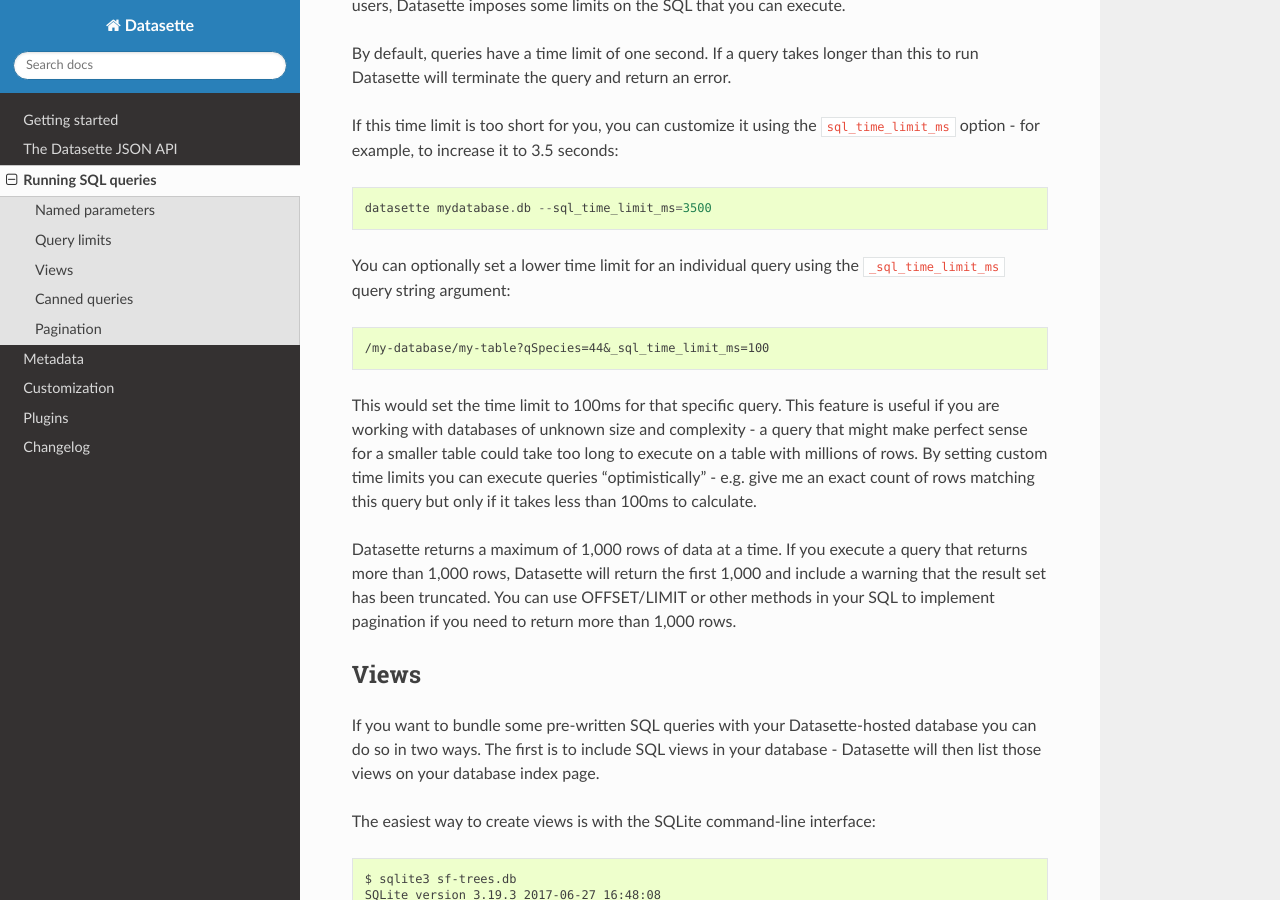
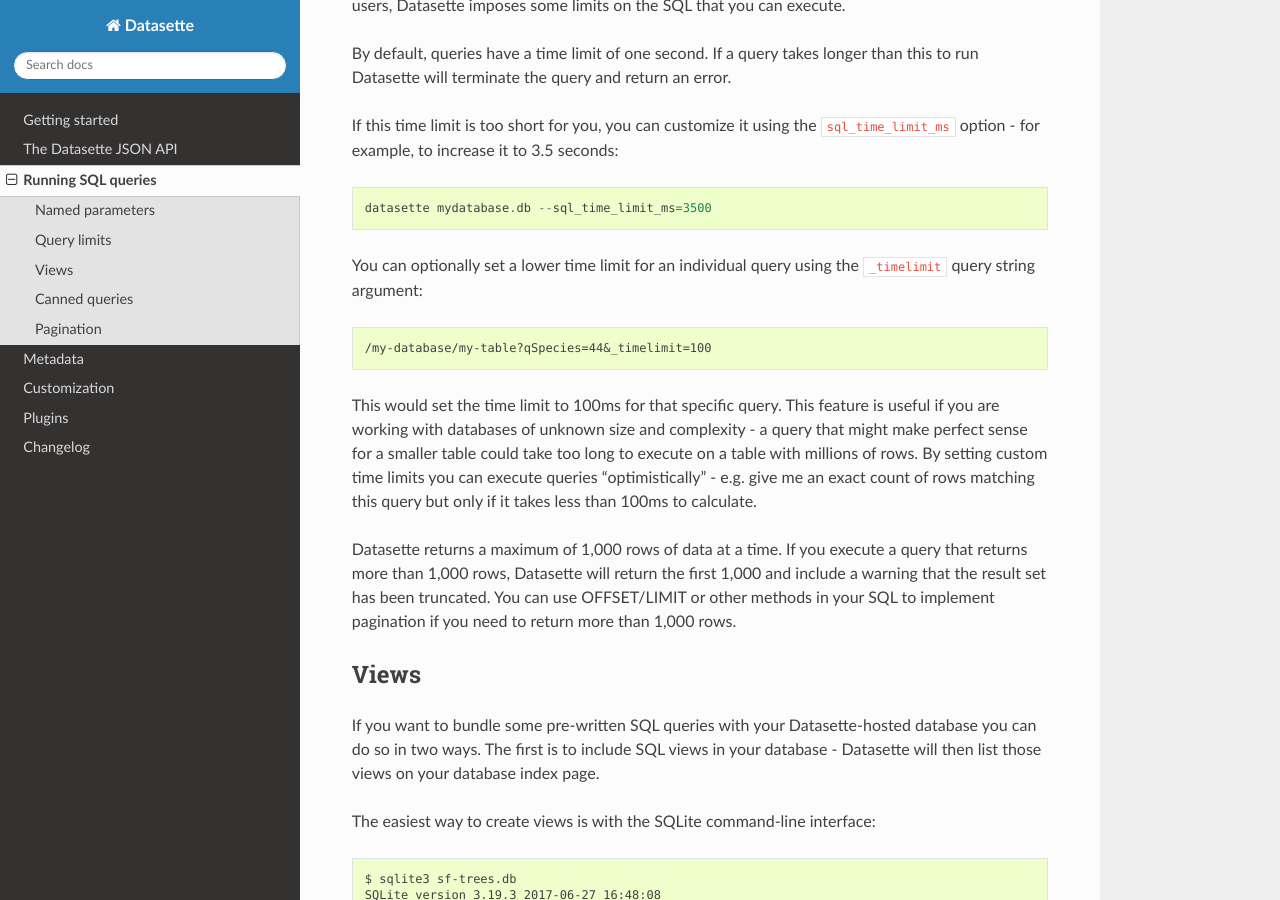
Before and after one commit to simonw/datasette, a Sphinx documentation site: the page built from docs/sql_queries.rst, in a window 1280 px wide and 900 px high, scrolled down 1142 px. Built offline with Sphinx 7.4.7 and the Read the Docs theme 2.0.0, drawn with Linux system fonts in a browser that asks for light colours.

Commit message:
Renamed ?_sql_time_limit_ms= to ?_timelimit, closes #242

```diff
--- a/docs/json_api.rst
+++ b/docs/json_api.rst
@@ -154,7 +154,7 @@
     You can pass multiple ``_group_count`` columns to return counts against
     unique combinations of those columns.
 
-``?_sql_time_limit_ms=MS``
+``?_timelimit=MS``
     Sets a custom time limit for the query in ms. You can use this for optimistic
     queries where you would like Datasette to give up if the query takes too
     long, for example if you want to implement autocomplete search but only if
--- a/docs/sql_queries.rst
+++ b/docs/sql_queries.rst
@@ -62,9 +62,9 @@
     datasette mydatabase.db --sql_time_limit_ms=3500
 
 You can optionally set a lower time limit for an individual query using the
-``_sql_time_limit_ms`` query string argument::
+``_timelimit`` query string argument::
 
-    /my-database/my-table?qSpecies=44&_sql_time_limit_ms=100
+    /my-database/my-table?qSpecies=44&_timelimit=100
 
 This would set the time limit to 100ms for that specific query. This feature
 is useful if you are working with databases of unknown size and complexity -
```
Also changed, not shown: 2 other files.
